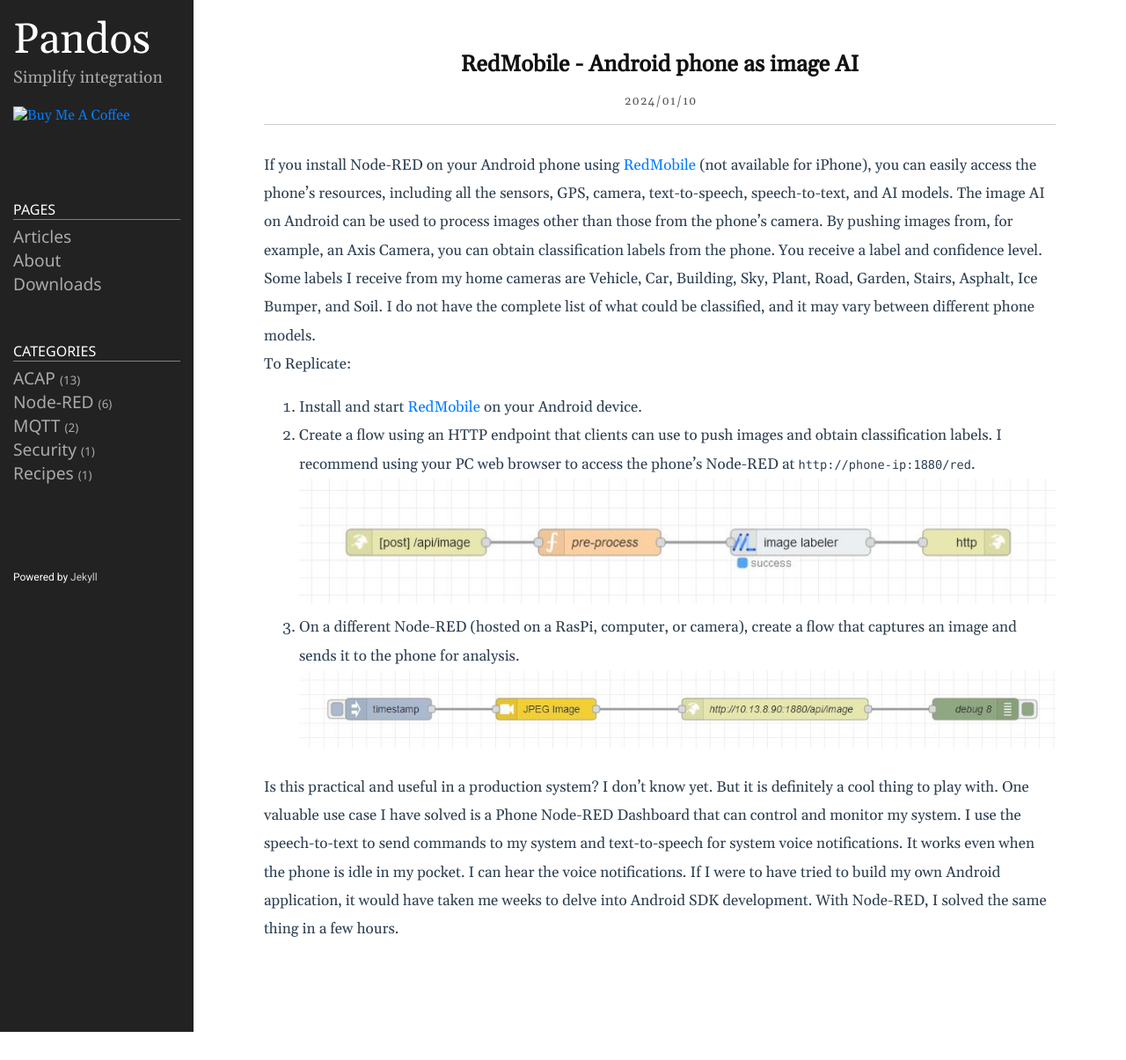
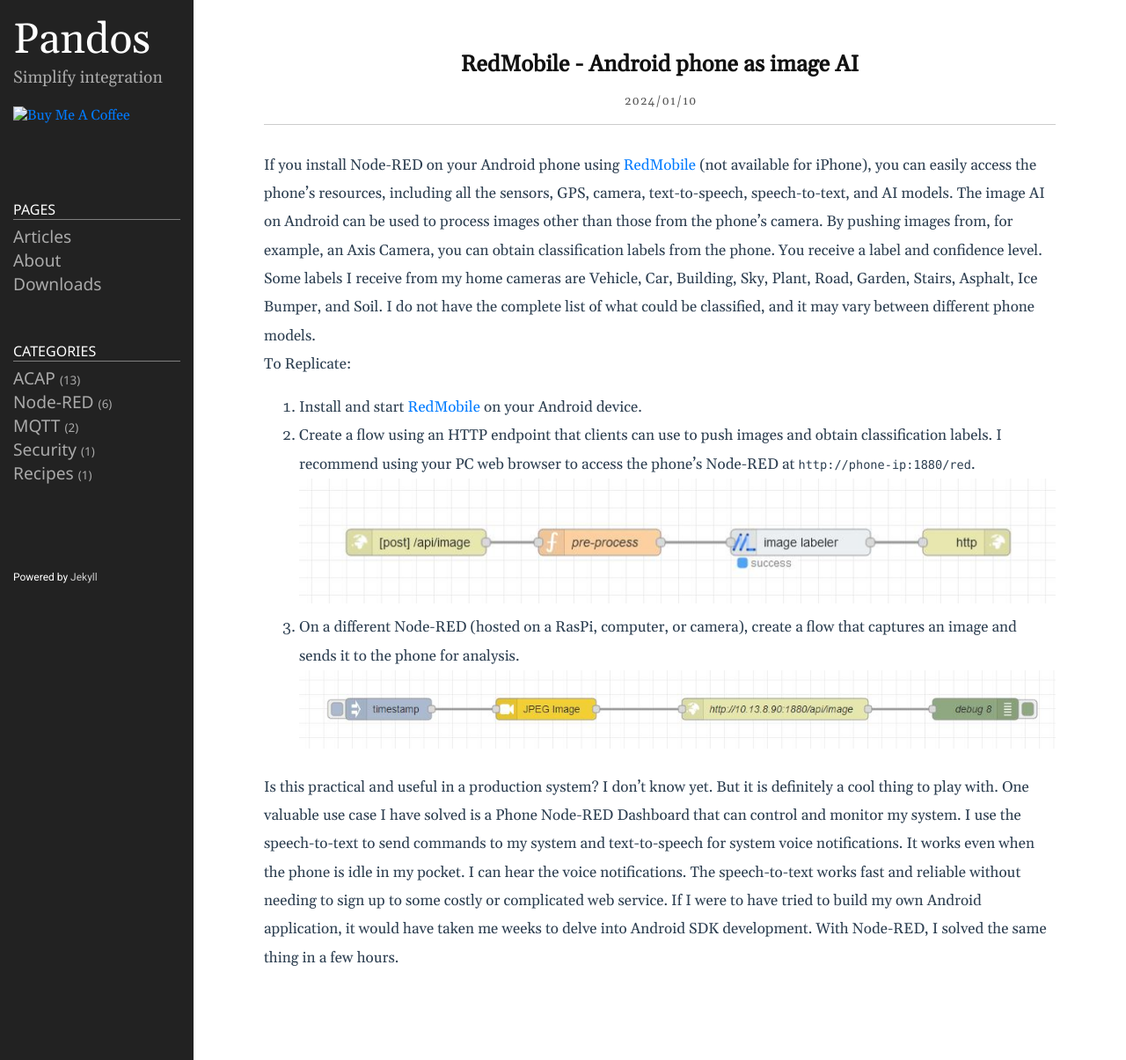
Before and after one commit to pandosme/pandosme.github.io, a Jekyll site: the page built from docs/_posts/2024-01-13-RedPhone.md, in a window 1280 px wide. Shown: the whole page at 88% size. Built offline with Jekyll 4.4.1, drawn with Linux system fonts in a browser that asks for light colours; before the commit the page ends 1173 px from its top, so only the background shows below that.

Commit message:
Update 2024-01-13-RedPhone.md

```diff
--- a/docs/_posts/2024-01-13-RedPhone.md
+++ b/docs/_posts/2024-01-13-RedPhone.md
@@ -17,5 +17,5 @@ To Replicate:
 ![image]({{ site.url }}/assets/RedPhone-client-flow.jpeg)
 
 
-Is this practical and useful in a production system? I don't know yet. But it is definitely a cool thing to play with. One valuable use case I have solved is a Phone Node-RED Dashboard that can control and monitor my system. I use the speech-to-text to send commands to my system and text-to-speech for system voice notifications. It works even when the phone is idle in my pocket. I can hear the voice notifications.
+Is this practical and useful in a production system? I don't know yet. But it is definitely a cool thing to play with. One valuable use case I have solved is a Phone Node-RED Dashboard that can control and monitor my system. I use the speech-to-text to send commands to my system and text-to-speech for system voice notifications. It works even when the phone is idle in my pocket. I can hear the voice notifications.  The speech-to-text works fast and reliable without needing to sign up to some costly or complicated web service.
 If I were to have tried to build my own Android application, it would have taken me weeks to delve into Android SDK development. With Node-RED, I solved the same thing in a few hours.
```
